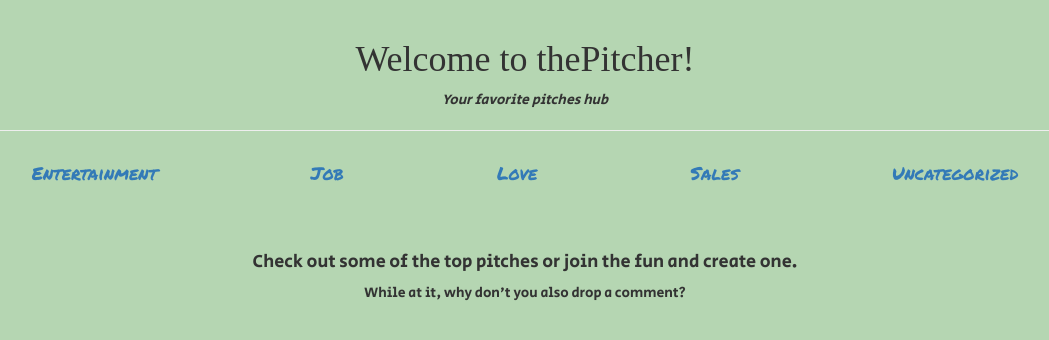
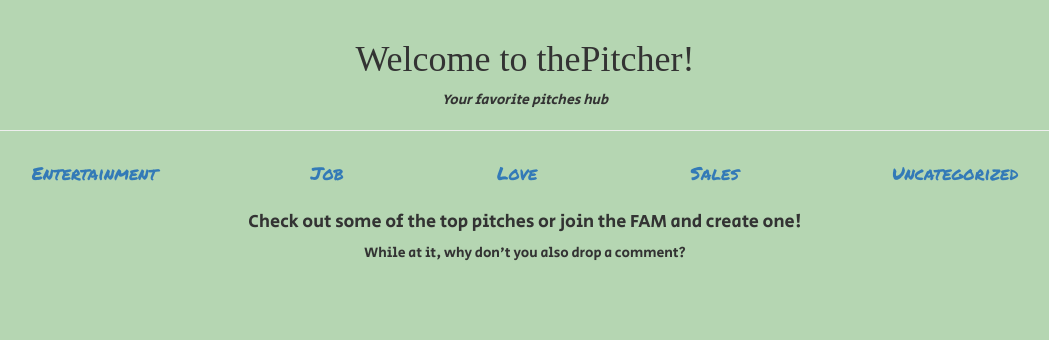
Before and after one commit to benie254/your60seconds, a Flask app: template app/templates/index.html in a window 1280 px wide. Shown: the part 52-392 px from the top of the page, without its empty margins (115-1164 px from the left). Run offline with Flask 2, Linux system fonts and the light colour scheme; the template is opened without the code that fills it: values that come from a table or form of the project are taken from there, others are empty; parts of the project's set-up code (start-up, migrations or seed data) failed here and were passed over; some libraries are stand-ins or nearby versions; some web fonts are replaced.

Commit message:
update entire app.

```diff
--- a/app/static/css/index.css
+++ b/app/static/css/index.css
@@ -17,9 +17,9 @@ font-size:18px;
 .col-sm-4 {
     background-color: #53131E;
     color: white;
-    padding-bottom: 5%;
+    padding-bottom: 1.5%;
     margin-bottom: 5%;
-    padding-top: 2.5%;
+    padding-top: 1.5%;
     /*margin-right: 5%;*/
     margin-left: 10%;
 }
--- a/app/templates/index.html
+++ b/app/templates/index.html
@@ -27,7 +27,7 @@
   <hr>
 
 
-  <ul class="nav nav-justified nav-fill" role="tablist" style=margin-bottom:5%;>
+  <ul class="nav nav-justified nav-fill" role="tablist" style=margin-bottom:1.5%;>
     <li class="nav-item">
       <a class="nav-link" data-toggle="tab" href="#ent">Entertainment</a>
     </li>
@@ -45,8 +45,8 @@
     </li>
   </ul>
 
-  <h4 style="font-family:'Secular One'" class="text-center">Check out some of the top pitches or join the fun and create one. </h4>
-  <p style="font-family:'Secular One'" class="text-center">While at it, why don't you also drop a comment?</p>
+  <h4 style="font-family:'Secular One'" class="text-center">Check out some of the top pitches or join the FAM and create one! </h4>
+  <p style="font-family:'Secular One';margin-bottom:1%;" class="text-center">While at it, why don't you also drop a comment?</p>
 
 {% for pitch in pitches %}
 
```
